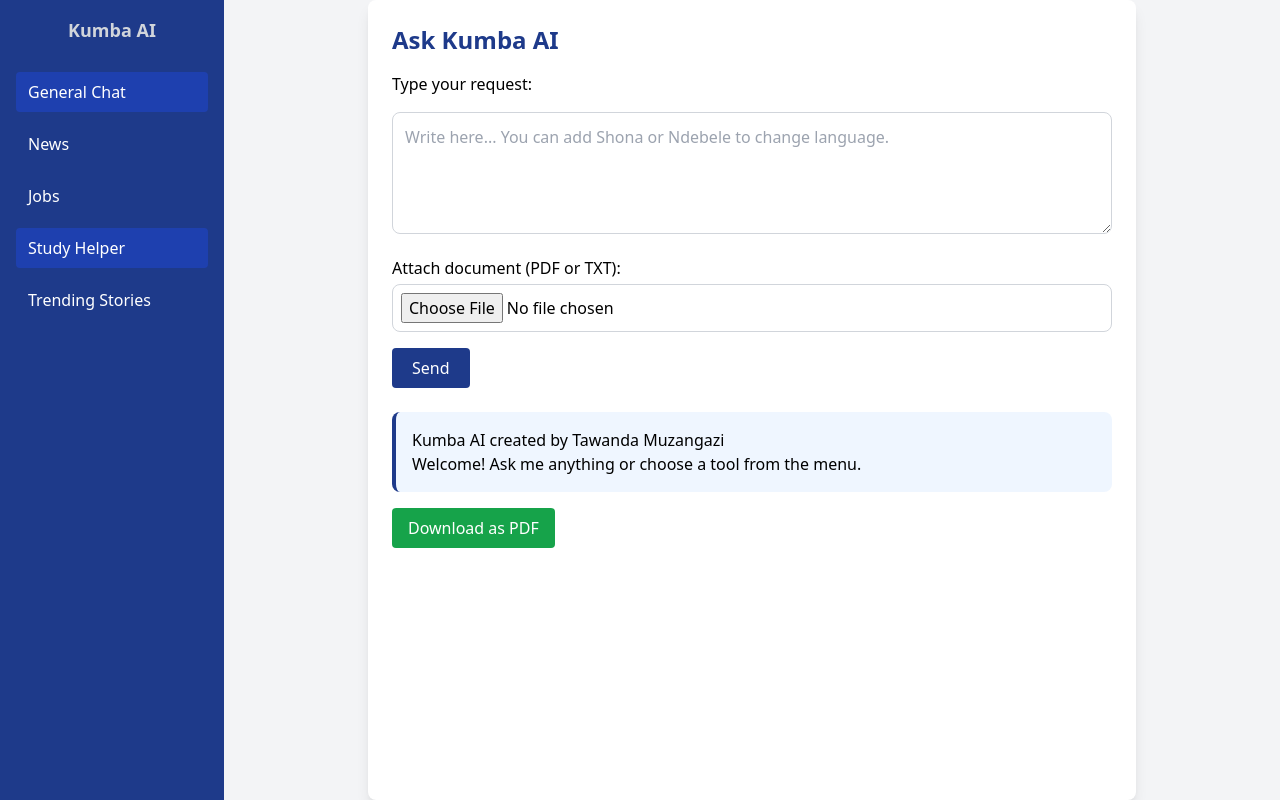
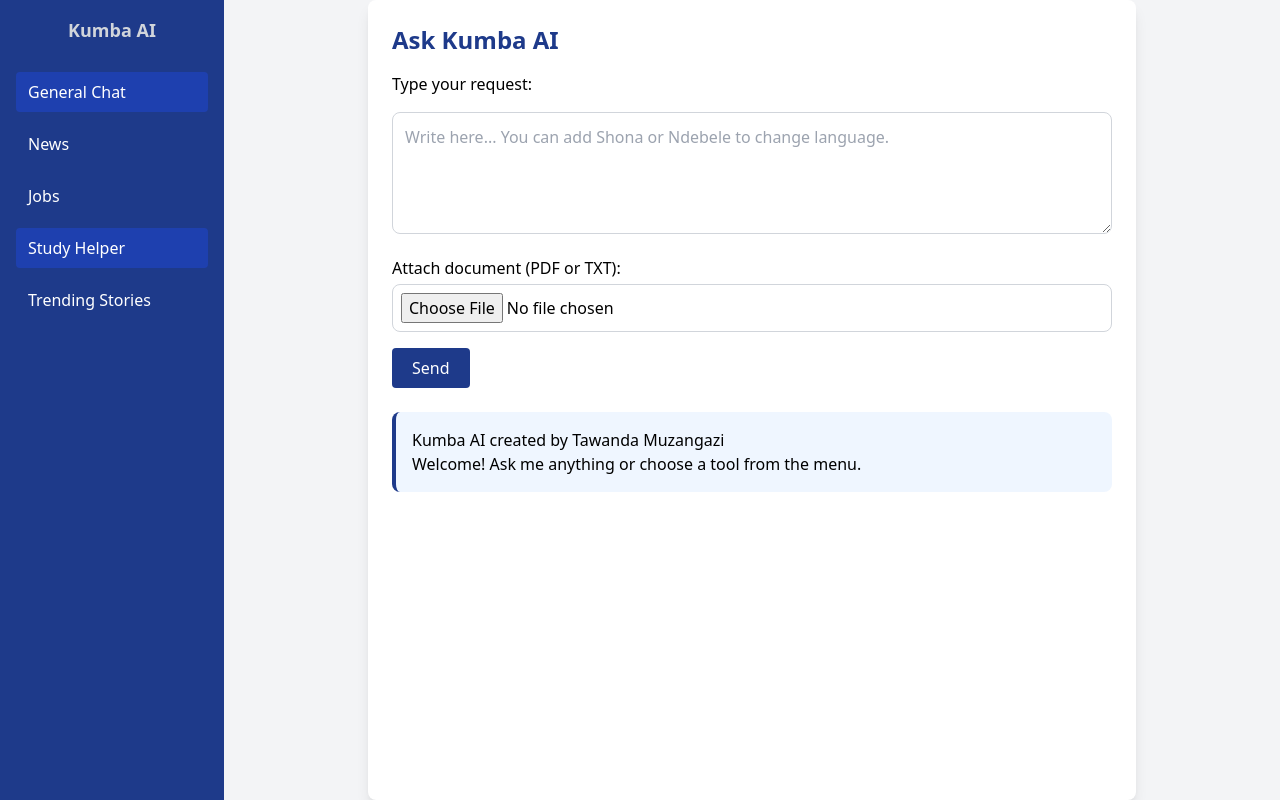
Before and after one commit to greekSchola/MuzaApp, a Flask app: page / in a window 1280 px wide. Run offline with Flask 3, Linux system fonts and the light colour scheme; some libraries are stand-ins or nearby versions.

Commit message:
no download

```diff
--- a/app.py
+++ b/app.py
@@ -1,10 +1,9 @@
-from flask import Flask, render_template, request, send_file
+from flask import Flask, render_template, request
 import google.generativeai as genai
 import os
 import langdetect
 import re
 import fitz  # PyMuPDF for PDF text extraction
-import pdfkit
 from werkzeug.utils import secure_filename
 
 app = Flask(__name__)
@@ -12,12 +11,10 @@ app = Flask(__name__)
 # Configuration
 API_KEY = "AIzaSyA_84rmTgnFdvzjpFdB8p3xYoziCVbcEic"
 UPLOAD_FOLDER = "uploads"
-DOWNLOAD_FOLDER = "downloads"
 ALLOWED_EXTENSIONS = {"pdf", "txt"}
 
 app.config["UPLOAD_FOLDER"] = UPLOAD_FOLDER
 os.makedirs(UPLOAD_FOLDER, exist_ok=True)
-os.makedirs(DOWNLOAD_FOLDER, exist_ok=True)
 
 # Gemini setup
 genai.configure(api_key=API_KEY)
@@ -43,21 +40,6 @@ def clean_response(text):
     text = re.sub(r"(Let me know.*|Hope this helps.*|I'm here if you need.*)$", "", text, flags=re.IGNORECASE).strip()
     return text
 
-from fpdf import FPDF
-
-def generate_pdf(text_content, output_path):
-    pdf = FPDF()
-    pdf.set_auto_page_break(auto=True, margin=15)
-    pdf.add_page()
-    pdf.set_font("Arial", size=12)
-
-    # Split long text into lines to avoid overflowing the page
-    for line in text_content.split("\n"):
-        pdf.multi_cell(0, 10, line)
-
-    pdf.output(output_path)
-
-
 # Routes
 @app.route("/", methods=["GET", "POST"])
 def index():
@@ -68,7 +50,6 @@ def index():
         user_input = request.form.get("message", "").strip()
         mode = request.form.get("mode", "general")
 
-        # Handle uploaded file
         file = request.files.get("document")
         if file and allowed_file(file.filename):
             filename = secure_filename(file.filename)
@@ -125,13 +106,6 @@ Please write a friendly, helpful answer to this:
 
     return render_template("index.html", response=response_text)
 
-@app.route("/download", methods=["POST"])
-def download():
-    html_content = request.form.get("html", "")
-    output_path = os.path.join(DOWNLOAD_FOLDER, "response.pdf")
-    generate_pdf(html_content, output_path)
-    return send_file(output_path, as_attachment=True)
-
 # Run app
 if __name__ == "__main__":
     port = int(os.environ.get("PORT", 5000))
--- a/templates/index.html
+++ b/templates/index.html
@@ -44,12 +44,7 @@
             {{ response|safe }}
         </div>
 
-        <!-- PDF Download Form -->
-        <form action="/download" method="post" class="mt-4">
-            <!-- Pass raw HTML content via hidden textarea -->
-            <textarea name="html" class="hidden">{{ response|safe }}</textarea>
-            <button type="submit" class="bg-green-600 hover:bg-green-700 text-white px-4 py-2 rounded">Download as PDF</button>
-        </form>
+
         {% endif %}
     </div>
 </body>
```
